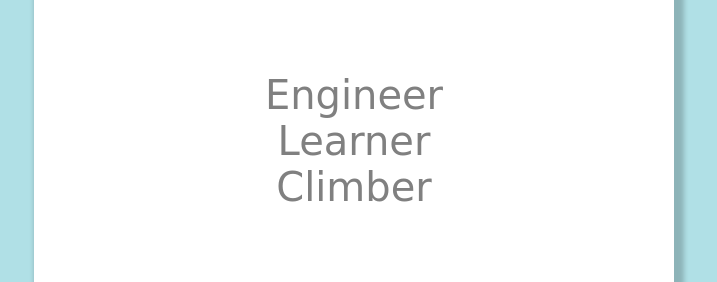
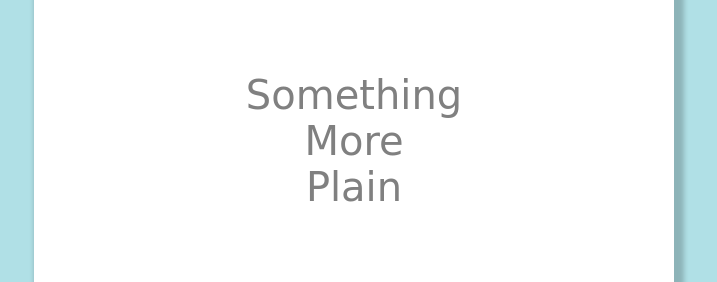
Before and after one commit to bamboostgg/bamboostgg.github.io, a plain HTML site: page index.html in a window 1280 px wide. Shown: the part 264-546 px from the top of the page, without its empty margins (294-1011 px from the left). Drawn offline with Linux system fonts and the light colour scheme; a web font is replaced by a local one.

Commit message:
lol joyce

```diff
--- a/index.html
+++ b/index.html
@@ -18,9 +18,9 @@
       <div class="square">
         <h1 class="title">Edison Huff</h1>
         <ul>
-          <li>Engineer</li>
-          <li>Learner</li>
-          <li>Climber</li>
+          <li>Something</li>
+          <li>More</li>
+          <li>Plain</li>
         </ul>
         <section class="row">
           <a class="fa fa-stack fa-lg" target="_blank" href="http://www.github.com/bamboostgg">
```
